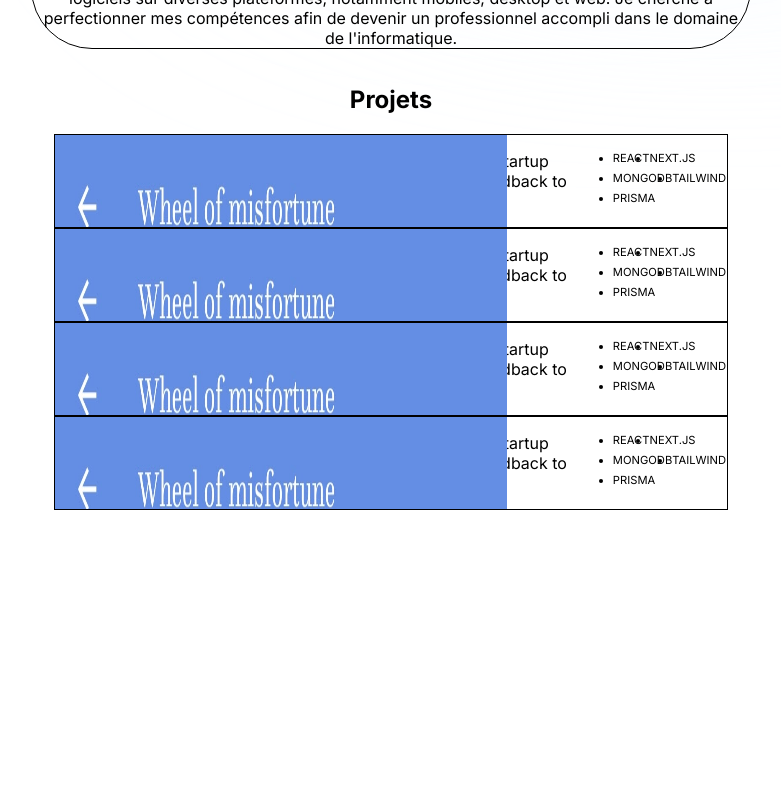
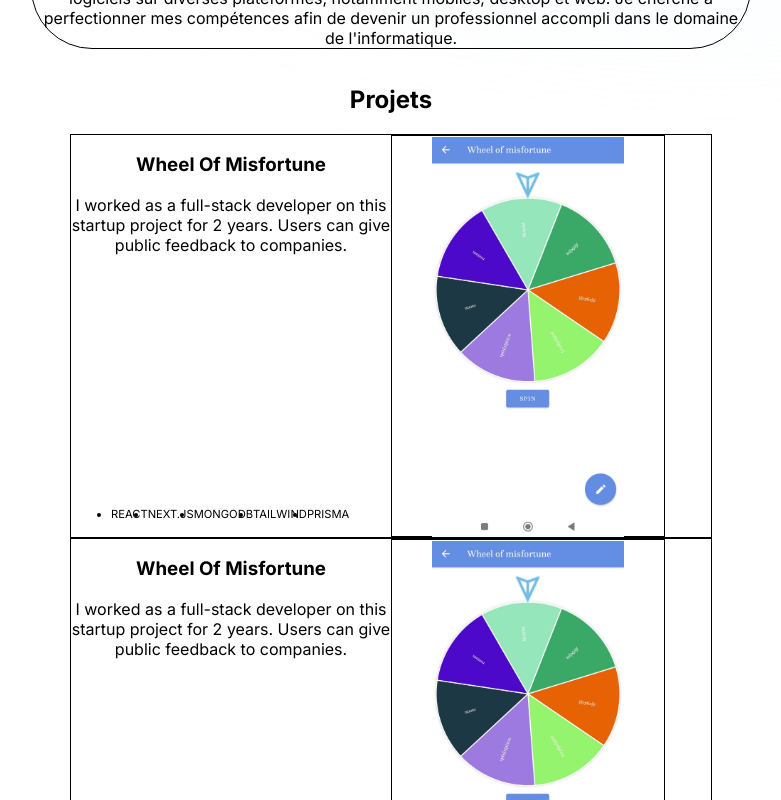
Before and after one commit to Rics-Dev/MyWebsite, a Next.js app: page / in a window 1280 px wide. Shown: the part 720-1520 px from the top of the page, without its empty margins (249-1030 px from the left). Built offline with nearby package versions, Linux system fonts and the light colour scheme.

Commit message:
29/09/2023

```diff
--- a/components/about.tsx
+++ b/components/about.tsx
@@ -2,12 +2,26 @@
 
 import React from 'react'
 import { motion } from 'framer-motion'
+import { useSectionInView } from '@/lib/hooks';
+
+
+
+
 
 export default function About() {
+    const {ref} = useSectionInView('À propos' );
+
+
+
+
     return (
-        <motion.section className='mb-28 max-w-[45rem] text-center leading-8 sm:mb-12 mt-10 sm:mt-0'
+        <motion.section
+            ref={ref}
+            id='about'
+            className='mb-28 max-w-[45rem] text-center leading-8 sm:mb-12 mt-10 sm:mt-0 scroll-mt-32'
             initial={{ opacity: 0, y: 100 }}
             animate={{ opacity: 1, y: 0 }}>
+
             <h2 className='text-3xl font-medium capitalize mb-8'>À propos</h2>
             <p className='mb-3 border-[0.1rem] border-blue-950  rounded-full px-20 py-10'>
                 Actuellement étudiant en première année de master en informatique à l'Université Abderrahmane Mira de Béjaïa, avec une spécialité en Systèmes d'Information Avancés, mon parcours académique est motivé par une passion pour la technologie et le développement de logiciels sur diverses plateformes, notamment mobiles, desktop et web. Je cherche à perfectionner mes compétences afin de devenir un professionnel accompli dans le domaine de l'informatique.
--- a/components/intro.tsx
+++ b/components/intro.tsx
@@ -8,12 +8,20 @@ import portrait from '@/public/portrait3.jpg'
 import logo from '@/public/logot.png'
 import { motion } from 'framer-motion'
 import Link from 'next/link';
-import { BsArrowRight, BsGithub, BsLinkedin } from'react-icons/bs'
-import { HiDownload } from'react-icons/hi'
+import { BsArrowRight, BsGithub, BsLinkedin } from 'react-icons/bs'
+import { HiDownload } from 'react-icons/hi'
+import { useSectionInView } from '@/lib/hooks';
 
 export default function Intro() {
+    const {ref} = useSectionInView('Acceuil');
+
+
+
     return (
-        <section>
+        <section
+            ref={ref}
+            id='home'
+            className='scroll-mt-[100rem]'>
             <div className='flex items-center justify-center flex-col sm:flex-row gap-10'>
                 <div className='flex flex-col items-center'>
                     <motion.h1 className='mb-10 mt-4 text-2x1 font-medium !leading-[1.5] sm:text-4x1 flex flex-col items-center justify-start'
@@ -24,21 +32,21 @@ export default function Intro() {
                         <span className='text-[1.3rem] text-blue-950 font-[800] mt-3'>Ingénieur logiciel junior</span>
                     </motion.h1>
                     <motion.div className='flex items-center justify-center flex-col sm:flex-row gap-3 px-4'
-                    initial={{ opacity: 0, y: 100 }}
-                    animate={{ opacity: 1, y: 0 }}
-                    transition={{delay:0.1,}}
+                        initial={{ opacity: 0, y: 100 }}
+                        animate={{ opacity: 1, y: 0 }}
+                        transition={{ delay: 0.1, }}
                     >
                         <Link href='#contact' className='group bg-blue-950 text-white font-[600] px-7 py-3 flex items-center gap-2 rounded-full border-[0.1rem] border-white shadow-xl outline-none focus:scale-110 active:scale-105 hover:scale-110 transition '>
                             <span>
-                            <Image src={logo} alt="Image Alt Text" quality={95} width={30} className="" />
+                                <Image src={logo} alt="Image Alt Text" quality={95} width={30} className="" />
                             </span>
                             Contact <BsArrowRight className='opacity-70 group-hover:translate-x-2 transition' /> </Link>
-                        <a href="/CV(FR).pdf" download className='group bg-white font-[600] px-7 py-3 flex items-center gap-2 rounded-full border-[0.1rem] border-black shadow-xl outline-none focus:scale-110 active:scale-100 hover:scale-110 hover:bg-blue-950 hover:text-white hover:border-white transition'>Télécharger CV <HiDownload className='opacity-70 group-hover:translate-y-1 transition'/></a>
+                        <a href="/CV(FR).pdf" download className='group bg-white font-[600] px-7 py-3 flex items-center gap-2 rounded-full border-[0.1rem] border-black shadow-xl outline-none focus:scale-110 active:scale-100 hover:scale-110 hover:bg-blue-950 hover:text-white hover:border-white transition'>Télécharger CV <HiDownload className='opacity-70 group-hover:translate-y-1 transition' /></a>
                     </motion.div>
                     <motion.div className='flex items-center justify-center flex-col sm:flex-row gap-3 px-4 mt-3'
-                    initial={{ opacity: 0, y: 100 }}
-                    animate={{ opacity: 1, y: 0 }}
-                    transition={{delay:0.1,}}
+                        initial={{ opacity: 0, y: 100 }}
+                        animate={{ opacity: 1, y: 0 }}
+                        transition={{ delay: 0.1, }}
                     >
                         <a target="_blank" href="http://www.linkedin.com/in/racimfethallah" className='bg-blue-100 p-4  flex items-center rounded-full border-[0.2rem] border-white shadow-xl outline-none focus:scale-110 active:scale-105 hover:scale-110 hover:bg-blue-950 hover:text-white hover:border-white transition'><BsLinkedin /></a>
                         <a target="_blank" href="https://github.com/RacimFethallah" className='bg-blue-100 p-4  flex items-center rounded-full border-[0.2rem] border-white shadow-xl outline-none focus:scale-110 active:scale-105 hover:scale-110 hover:bg-blue-950 hover:text-white hover:border-white transition'><BsGithub /></a>
--- /dev/null
+++ b/components/project.tsx
@@ -0,0 +1,82 @@
+"use client";
+
+import { useRef } from 'react';
+import Image from 'next/image';
+import { motion, useScroll, useTransform } from 'framer-motion';
+import { projectsData } from '@/lib/data';
+import { BsGithub, BsPlayFill, BsPlay } from 'react-icons/bs';
+import { FaPlay } from 'react-icons/fa';
+import { HiPlay } from 'react-icons/hi';
+
+type ProjectProps = (typeof projectsData)[number];
+
+export default function Project({
+    title,
+    description,
+    tags,
+    imageUrl,
+}: ProjectProps) {
+    const ref = useRef<HTMLDivElement>(null);
+    const { scrollYProgress } = useScroll({
+        target: ref,
+        offset: ["0 1", "1.33 1"]
+    });
+    const scaleProgress = useTransform(scrollYProgress, [0, 1], [0.8, 1])
+    const opacityProgress = useTransform(scrollYProgress, [0, 1], [0.6, 1])
+
+    return (
+
+        <motion.div
+            ref={ref} style={{
+                scale: scaleProgress,
+                opacity: opacityProgress,
+            }}
+        >
+            <section className='bg-gray-100 hover:bg-gray-200  max-w-[40rem] border-[0.1rem] border-black rounded-3xl overflow-hidden relative mb-2 sm:mb-6 last:mb-0 sm:h-[28rem] hover:scale-[1.05] transition'>
+                <div className='flex'>
+                    <div className='w-[50%] flex flex-col justify-between'>
+                        <div className='pt-4 pb-6 px-5 sm:pl-5 sm:pr-2 sm:pt-8 h-full'>
+                            <h3 className='text-2xl font-semibold'>{title}</h3>
+                            <p className='mt-2 leading-relaxed text-blue-950'>{description}</p>
+                        </div>
+                        <ul className='flex flex-wrap mt-4 mb-4 ml-4 gap-2'>
+                            {tags.map((tag, index) => (
+                                <li
+                                    className='bg-blue-950 px-3 py-1 text-[0.7rem] uppercase tracking-wider text-white rounded-full shadow-2xl'
+                                    key={index}
+                                >
+                                    {tag}
+                                </li>
+                            ))}
+                        </ul>
+                    </div>
+                    <div className='flex flex-col items-center bg-white rounded-3xl shadow-2xl h-[25rem] w-[17rem] my-5 mx-6 border-gray-950 border-[0.1rem] '>
+
+
+                        <Image
+                            src={imageUrl}
+                            alt='Projects I worked on'
+                            quality={95}
+                            className='flex-grow rounded-lg border-black border-[0.1rem] w-[12rem] h-5 mt-3 mb-3'
+                        />
+                        <div className='flex flex-row gap-1.5 h-[4rem] mx-2'>
+                            <a href="" className='bg-gray-100 font-[600] px-4 flex items-center gap-1.5 rounded-full border-[0.1rem] border-black shadow-xl outline-none focus:scale-110 active:scale-100 hover:scale-105 hover:bg-blue-950 hover:text-white hover:border-white transition mb-3'><BsGithub /> Github</a>
+                            <a href="" className='bg-gray-100 font-[600] px-3 flex items-center gap-1.5 rounded-full border-[0.1rem] border-black shadow-xl outline-none focus:scale-110 active:scale-100 hover:scale-105 hover:bg-blue-950 hover:text-white hover:border-white transition mb-3'><HiPlay /> Live demo</a>
+                        </div>
+
+                    </div>
+
+                </div>
+
+
+
+            </section>
+
+
+
+        </motion.div>
+
+
+
+    );
+}
--- a/components/projects.tsx
+++ b/components/projects.tsx
@@ -1,16 +1,17 @@
 "use client";
-
 import React from 'react';
-import Image from 'next/image';
-import { motion } from 'framer-motion';
+import Project from '@/components/project';
 import { projectsData } from '@/lib/data';
+import { useSectionInView } from '@/lib/hooks';
 
 export default function Projects() {
+  const { ref } = useSectionInView('Projets');
+
   return (
-    <motion.section
-      className='mb-28 max-w-[100%] text-center leading-8 sm:mb-40 mt-10 sm:mt-5'
-      initial={{ opacity: 0, y: 100 }}
-      animate={{ opacity: 1, y: 0 }}
+    <section
+      ref={ref}
+      id='projects'
+      className='mb-28 max-w-[100%] text-center leading-8 sm:mb-40 mt-10 sm:mt-5 scroll-mt-32'
     >
       <h2 className='text-3xl font-medium capitalize mb-16'>Projets</h2>
 
@@ -21,42 +22,6 @@ export default function Projects() {
           </React.Fragment>
         ))}
       </div>
-    </motion.section>
-  );
-}
-
-type ProjectProps = (typeof projectsData)[number];
-
-function Project({
-  title,
-  description,
-  tags,
-  imageUrl,
-}: ProjectProps) {
-  return (
-    <section className=' bg-gray-100 hover:bg-gray-200 hover:scale-[1.05] transition max-w-[42rem] border border-black/5 rounded-3xl overflow-hidden sm:pr-8 relative sm:h-[20rem] mb-3 sm:mb-8 last:mb-0'>
-      <div className='pt-4 pb-6 px-5 sm:pl-10 sm:pr-2 sm:pt-10 sm:max-w-[50%] flex flex-row sm:flex-col h-full'>
-        <h3 className='text-2xl font-semibold'>{title}</h3>
-        <p className='mt-2 leading-relaxed text-blue-950'>{description}</p>
-        <ul className='flex flex-wrap mt-4 gap-2 sm:mt-auto'>
-          {tags.map((tag, index) => (
-            <li
-              className='bg-black/[0.7] px-3 py-1 text-[0.7rem] uppercase tracking-wider text-white rounded-full'
-              key={index}
-            >
-              {' '}
-              {tag}
-            </li>
-          ))}
-        </ul>
-
-        <Image
-          src={imageUrl}
-          alt='Projects i worked on'
-          quality={95}
-          className='absolute top-4 -right-40 w-[28.25rem] rounded-t-lg shadow-2xl'
-        />
-      </div>
     </section>
   );
 }
--- /dev/null
+++ b/context/active-section-context.tsx
@@ -0,0 +1,50 @@
+"use client";
+import React, { useState, createContext, useContext } from 'react'
+import type { SectionName } from '@/lib/types';
+
+
+type ActiveSectionContextProviderProps = {
+    children: React.ReactNode;
+}
+
+type ActiveSectionContextType = {
+    activeSection: SectionName;
+    setActiveSection: React.Dispatch<React.SetStateAction<SectionName>>;
+    timeOfLastClick: number;
+    setTimeOfLastClick:  React.Dispatch<React.SetStateAction<number>>;
+
+}
+
+
+export const ActiveSectionContext = createContext<ActiveSectionContextType | null>(null);
+
+export default function ActiveSectionContextProvider({
+    children,
+}: ActiveSectionContextProviderProps) {
+    const [activeSection, setActiveSection] = useState<SectionName>('Acceuil');
+
+    const [timeOfLastClick, setTimeOfLastClick] = useState(0);
+
+    return (
+        <ActiveSectionContext.Provider
+            value={{
+                activeSection,
+                setActiveSection,
+                timeOfLastClick,
+                setTimeOfLastClick,
+            }}>{children}</ActiveSectionContext.Provider>
+    )
+
+}
+
+
+export function useActiveSectionContext(){
+    const context = useContext(ActiveSectionContext);
+
+    if (context === null){
+        throw new Error(
+            "Active section context"
+        );
+    }
+    return context;
+}
--- /dev/null
+++ b/lib/hooks.ts
@@ -0,0 +1,21 @@
+import { useActiveSectionContext } from "@/context/active-section-context";
+import { useEffect } from "react";
+import { useInView } from 'react-intersection-observer';
+import type { SectionName } from '@/lib/types';
+
+
+export function useSectionInView(sectionName: SectionName) {
+    const { ref, inView } = useInView({
+    });
+    const { setActiveSection, timeOfLastClick } = useActiveSectionContext();
+
+    useEffect(() => {
+        if (inView && Date.now() - timeOfLastClick > 1000) {
+            setActiveSection(sectionName)
+        }
+    }, [inView, setActiveSection, timeOfLastClick , sectionName]);
+
+    return {
+        ref,
+    };
+}
--- /dev/null
+++ b/lib/types.ts
@@ -0,0 +1,3 @@
+import { links } from "./data";
+
+export type SectionName = (typeof links)[number]["name"];
--- a/package.json
+++ b/package.json
@@ -9,11 +9,13 @@
     "lint": "next lint"
   },
   "dependencies": {
+    "clsx": "^2.0.0",
     "framer-motion": "^10.16.4",
     "next": "latest",
     "react": "latest",
     "react-dom": "latest",
-    "react-icons": "^4.11.0"
+    "react-icons": "^4.11.0",
+    "react-intersection-observer": "^9.5.2"
   },
   "devDependencies": {
     "@types/node": "latest",
```
Also changed, not shown: app/layout.tsx (+7 -4 lines), components/header.tsx (+30 -3 lines), 1 other file (tests, documents, lock files or other folders).
